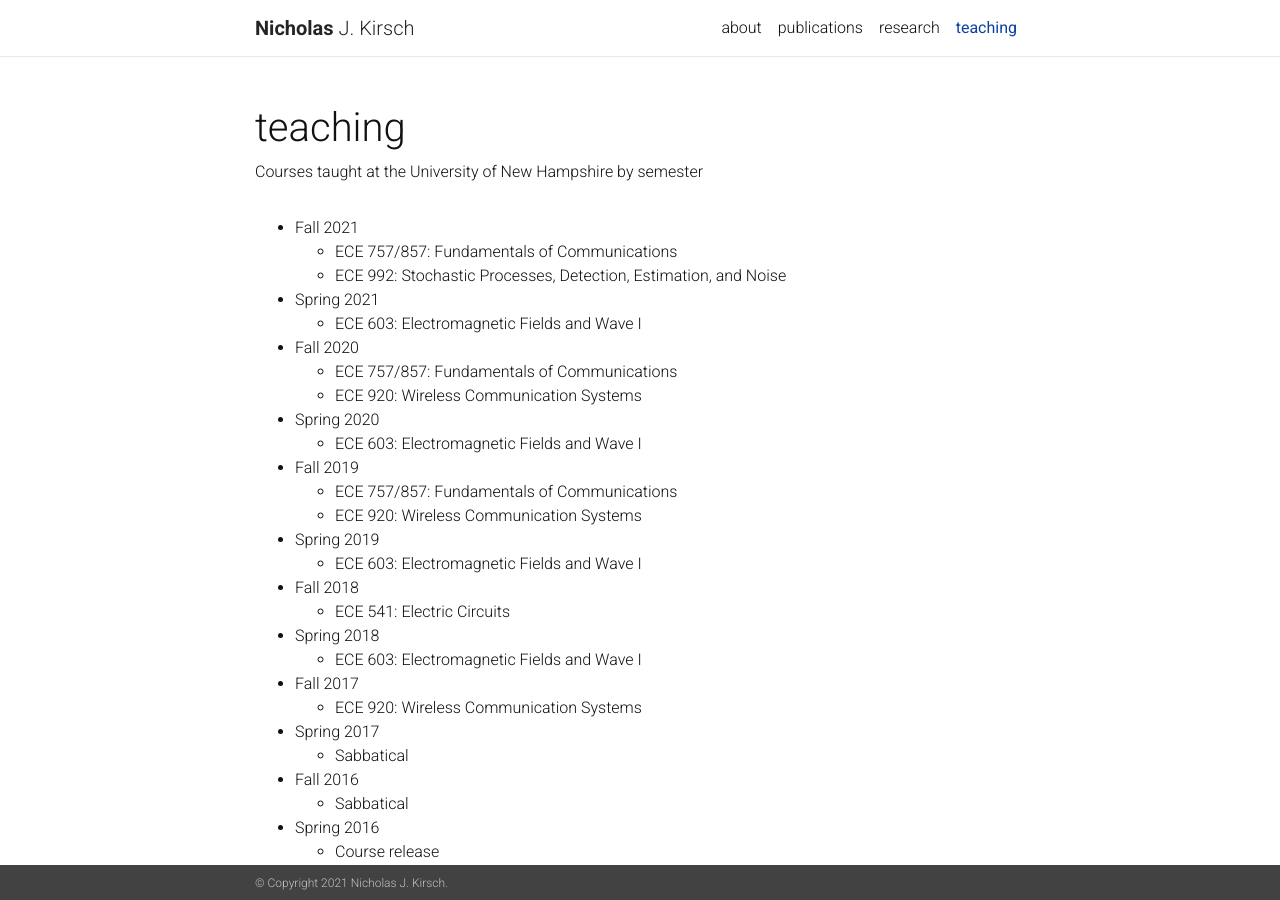
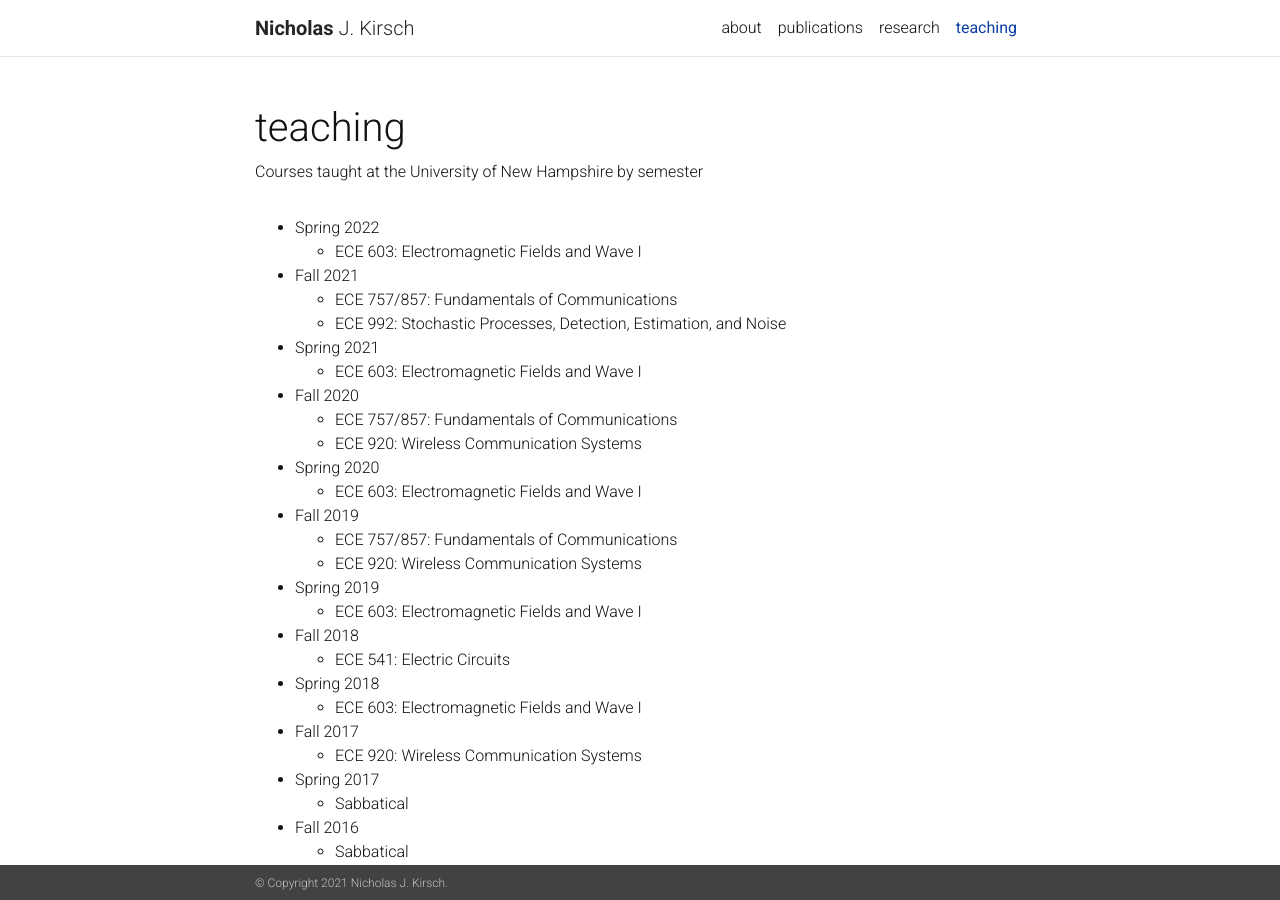
Before and after one commit to nicholasjkirsch/nicholasjkirsch.github.io, a Jekyll site: the page built from _pages/teaching.md, in a window 1280 px wide and 900 px high. Built offline with Jekyll 4.4.1, drawn with Linux system fonts in a browser that asks for light colours; nearby versions of some CDN libraries; a style sheet for code colours, icons or effects is not loaded.

Commit message:
Update teaching.md

```diff
--- a/_pages/teaching.md
+++ b/_pages/teaching.md
@@ -6,6 +6,8 @@ description: Courses taught at the University of New Hampshire by semester
 nav: true
 ---
 
+- Spring 2022
+    - ECE 603: Electromagnetic Fields and Wave I
 - Fall 2021
     - ECE 757/857: Fundamentals of Communications
     - ECE 992: Stochastic Processes, Detection, Estimation, and Noise
```
